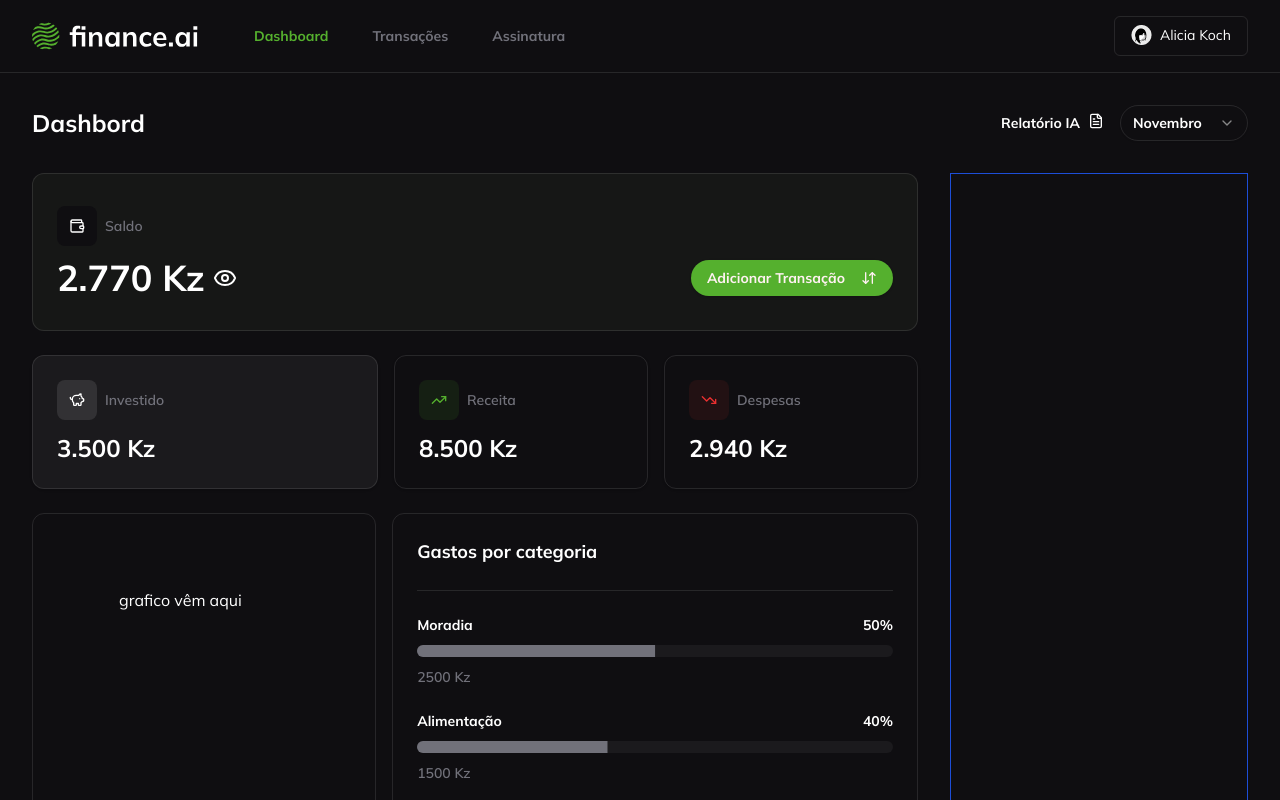
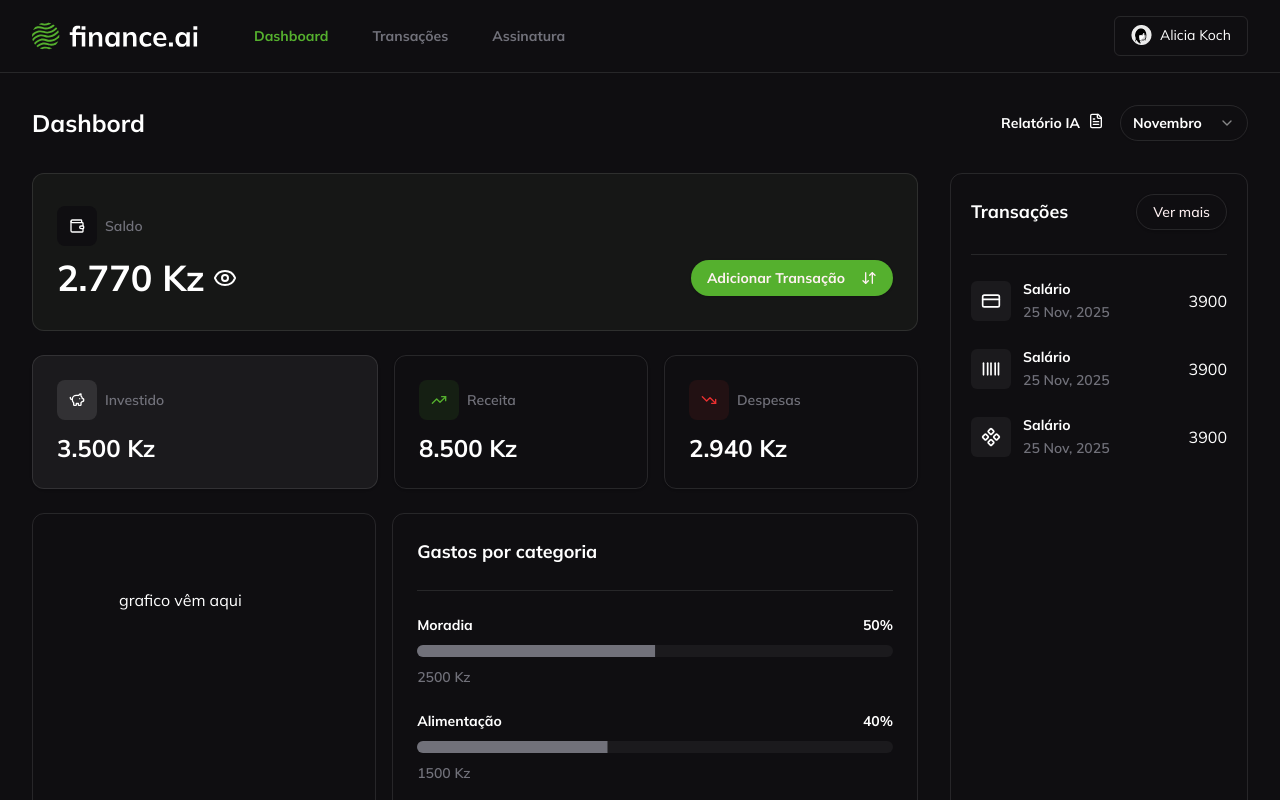
Before and after one commit to cesar7722a/Finance.ia, a React (Vite) app: page / in a window 1280 px wide. Shown: the top 800 px of the page. Built offline with nearby package versions, Linux system fonts and the light colour scheme.

Commit message:
feat:criei o component card-transacoes

```diff
--- /dev/null
+++ b/src/pages/home/components/card-transacoe.tsx
@@ -0,0 +1,32 @@
+import { LucideIcon } from "lucide-react";
+
+interface CardTransacoesProps {
+  title: string;
+  data: string;
+  valor: number;
+  Icon: LucideIcon;
+}
+
+export function CardTransacoes({
+  data,
+  Icon,
+  title,
+  valor,
+}: CardTransacoesProps) {
+  return (
+    <div className="flex items-center justify-between">
+      <div className="flex items-center gap-3">
+        <div className="p-2.5 bg-white/5 rounded-md">
+          <Icon className="size-5" />
+        </div>
+        <div>
+          <h4 className="text-sm font-bold">{title}</h4>
+          <span className="text-sm font-semibold text-textPrimary-1">
+            {data}
+          </span>
+        </div>
+      </div>
+      <span>{valor}</span>
+    </div>
+  );
+}
--- a/src/pages/home/index.tsx
+++ b/src/pages/home/index.tsx
@@ -4,6 +4,9 @@ import { Button } from "@/components/ui/button";
 import { Card } from "@/components/ui/card";
 import {
   ArrowDownUp,
+  Barcode,
+  Component,
+  CreditCard,
   Eye,
   PiggyBank,
   TrendingDown,
@@ -11,11 +14,12 @@ import {
   Wallet,
 } from "lucide-react";
 import { CardGastosCategirias } from "./components/card-gastos-categorias";
+import { CardTransacoes } from "./components/card-transacoe";
 
 export function Home() {
   return (
     <Container>
-      <div>
+      <div className=" pb-8">
         <HeaderPages title="Dashbord" />
         <div className="flex gap-8 justify-between">
           <div className="w-[886px] space-y-6">
@@ -148,7 +152,33 @@ export function Home() {
               </div>
             </div>
           </div>
-          <div className="w-[444px] border border-blue-700"></div>
+          <div className="w-[444px] border border-white/10 rounded-xl p-5 space-y-6">
+            <div className="flex justify-between items-center">
+              <h4 className="text-lg font-bold">Transações</h4>
+              <Button className="rounded-full border border-white/10 bg-transparent hover:bg-white/5">
+                Ver mais
+              </Button>
+            </div>
+            <div className="h-px bg-white/10" />
+            <CardTransacoes
+              Icon={CreditCard}
+              data="25 Nov, 2025"
+              title="Salário"
+              valor={3900}
+            />
+            <CardTransacoes
+              Icon={Barcode}
+              data="25 Nov, 2025"
+              title="Salário"
+              valor={3900}
+            />
+            <CardTransacoes
+              Icon={Component}
+              data="25 Nov, 2025"
+              title="Salário"
+              valor={3900}
+            />
+          </div>
         </div>
       </div>
     </Container>
```
